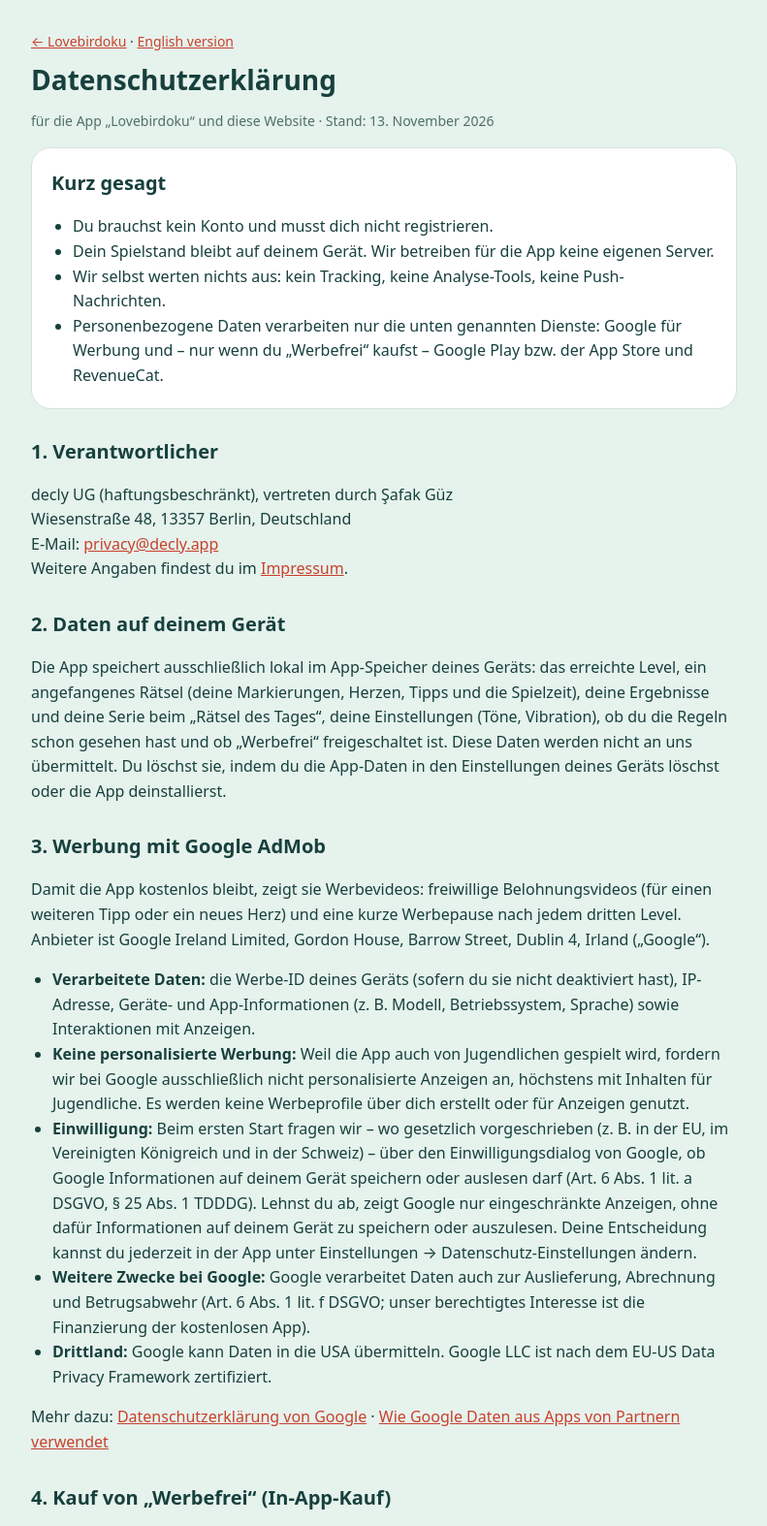
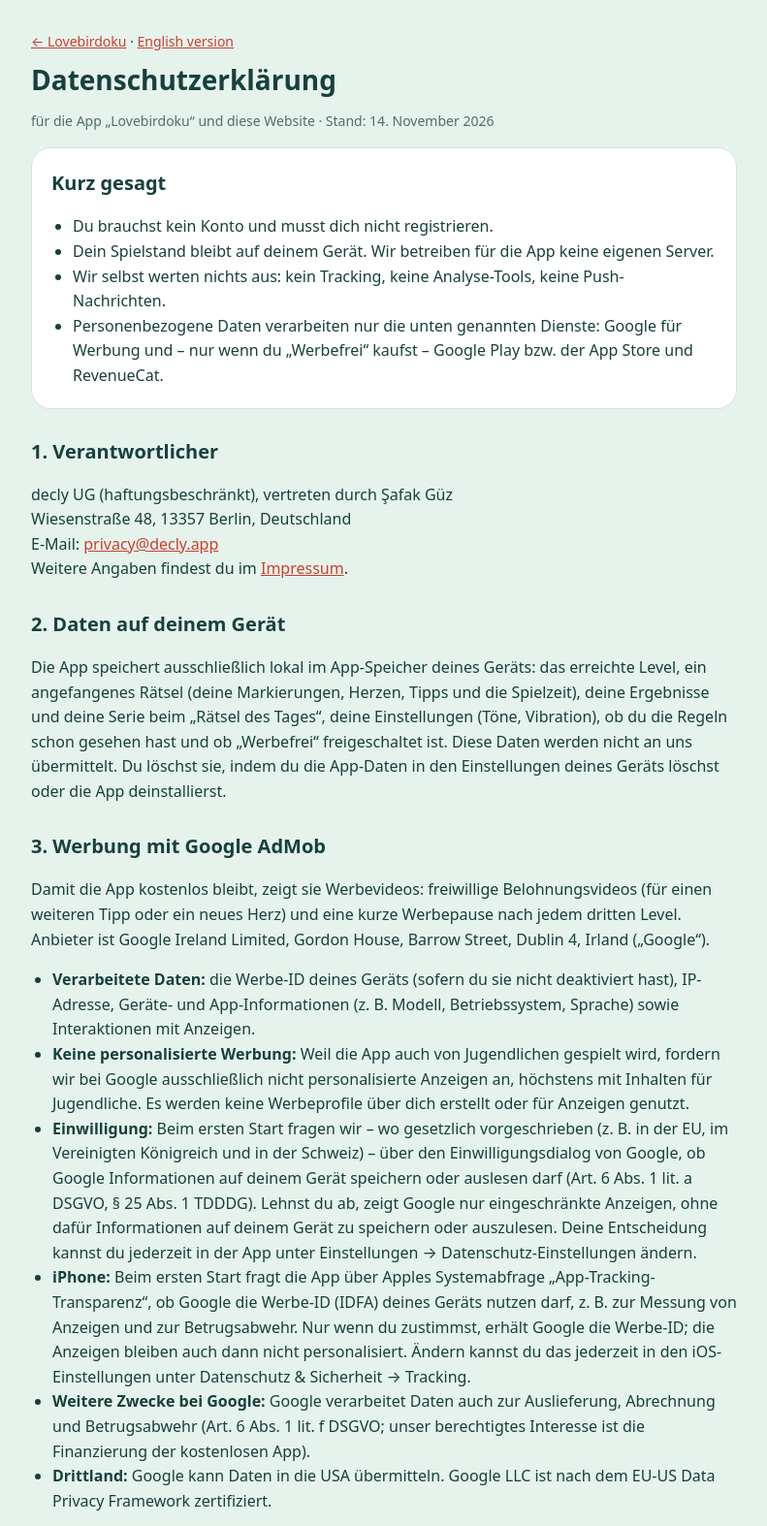
Before and after one commit to safakguez/safakguez.github.io, a plain HTML site: page lovebirdoku/datenschutz.html in a window 1280 px wide. Shown: the top 1574 px of the page at 97% size, without its empty margins (244-1035 px from the left). Drawn offline with Linux system fonts and the light colour scheme.

Commit message:
Lovebirdoku: Datenschutz um App-Tracking-Transparenz (iPhone) ergänzt
Co-Authored-By: Claude Opus 5.5 <noreply@anthropic.com>

```diff
--- a/lovebirdoku/datenschutz.html
+++ b/lovebirdoku/datenschutz.html
@@ -11,7 +11,7 @@
 <main>
   <nav class="lang"><a href="index.html">← Lovebirdoku</a> · <a href="privacy.html">English version</a></nav>
   <h1>Datenschutzerklärung</h1>
-  <p class="small">für die App „Lovebirdoku“ und diese Website · Stand: 13. November 2026</p>
+  <p class="small">für die App „Lovebirdoku“ und diese Website · Stand: 14. November 2026</p>
 
   <section class="card">
     <h2>Kurz gesagt</h2>
@@ -55,6 +55,11 @@
       (Art. 6 Abs. 1 lit. a DSGVO, § 25 Abs. 1 TDDDG). Lehnst du ab, zeigt Google nur eingeschränkte
       Anzeigen, ohne dafür Informationen auf deinem Gerät zu speichern oder auszulesen. Deine
       Entscheidung kannst du jederzeit in der App unter Einstellungen → Datenschutz-Einstellungen ändern.</li>
+    <li><strong>iPhone:</strong> Beim ersten Start fragt die App über Apples Systemabfrage
+      „App-Tracking-Transparenz“, ob Google die Werbe-ID (IDFA) deines Geräts nutzen darf, z. B. zur
+      Messung von Anzeigen und zur Betrugsabwehr. Nur wenn du zustimmst, erhält Google die Werbe-ID; die
+      Anzeigen bleiben auch dann nicht personalisiert. Ändern kannst du das jederzeit in den
+      iOS-Einstellungen unter Datenschutz &amp; Sicherheit → Tracking.</li>
     <li><strong>Weitere Zwecke bei Google:</strong> Google verarbeitet Daten auch zur Auslieferung,
       Abrechnung und Betrugsabwehr (Art. 6 Abs. 1 lit. f DSGVO; unser berechtigtes Interesse ist die
       Finanzierung der kostenlosen App).</li>
```
Also changed, not shown: lovebirdoku/privacy.html (+6 -1 lines).
